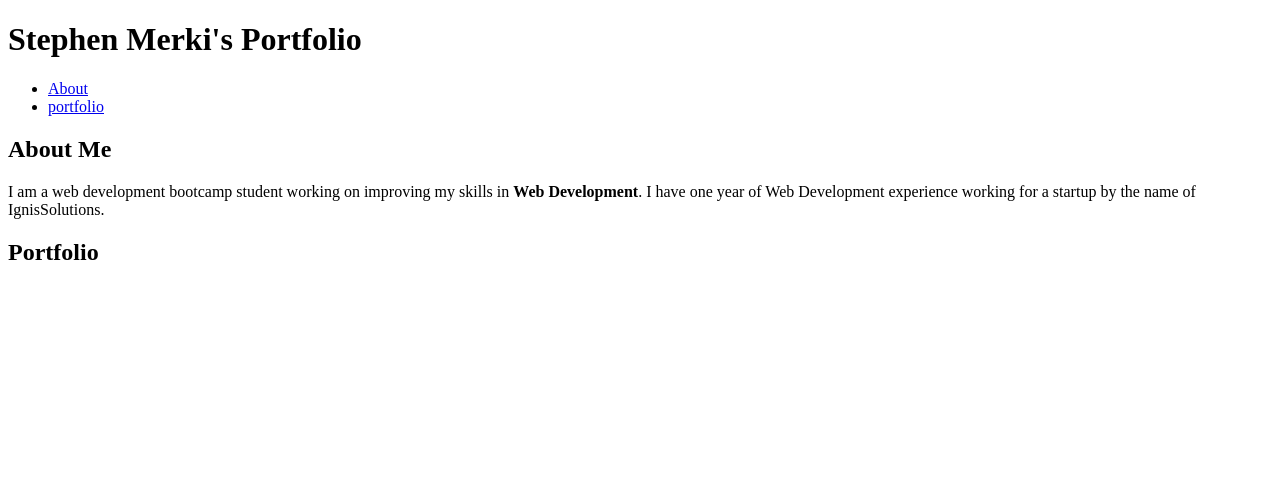
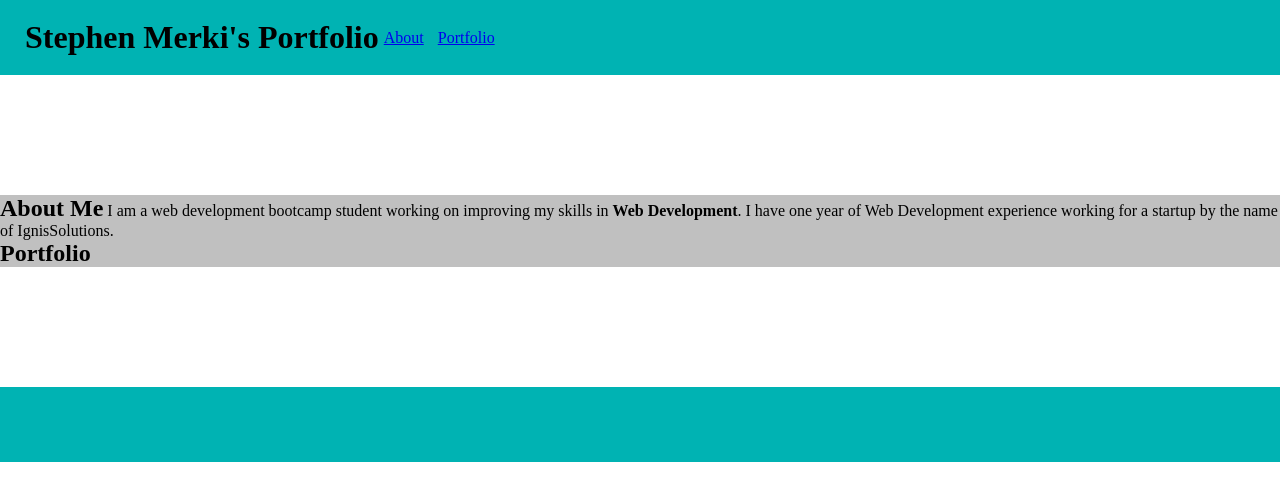
Before and after one commit to stev232/StephenPortfolio, a plain HTML site: page index.html in a window 1280 px wide. Drawn offline with Linux system fonts and the light colour scheme.

Commit message:
Set css skeleton with some background-colors assigned,

```diff
--- a/assets/css/styles.css
+++ b/assets/css/styles.css
@@ -0,0 +1,69 @@
+:root {
+    --teal: #00b3b3;
+    --silver: #c0c0c0;
+}
+
+* {
+    margin: 0px;
+    padding: 0px;
+}
+
+body {
+    display: block;
+    margin: 0px;
+    width: 100vw;
+}
+
+header {
+    align-items: center;
+    background-color: var(--teal);
+    display: flex;
+    height: 75px;
+    margin: 0px;
+    width: 100vw;
+}
+
+header h1, nav, ul {
+    display: inline;
+}
+
+header h1 {
+    padding-left: 25px;
+}
+
+header ul {
+    position: relative;
+    justify-content: end;
+}
+
+header li {
+    display: inline;
+    padding: 5px;
+}
+
+main {
+    background-color: var(--silver);
+    display: block;
+    margin-top: 120px;
+}
+
+.about, .portfolio {
+    display: block;
+}
+
+.aboutHeading, .aboutContent, .portfolioHeading, .portfolioContent {
+    display: inline;
+}
+
+.content p, .content h2 {
+    display: inline;
+}
+
+footer {
+    align-items: center;
+    background-color: var(--teal);
+    display: flex;
+    height: 75px;
+    margin-top: 120px;
+    width: 100vw;
+}
--- a/index.html
+++ b/index.html
@@ -2,16 +2,18 @@
 <html lang="en-us">
     <head>
         <meta charset="UTF-8" />
-        <link rel="stylesheet" href="./assets/css/style.css">
+        <link rel="stylesheet" href="./assets/css/styles.css">
         <title>Portfolio</title>
     </head>
     <body>
         <header>
             <h1>Stephen Merki's Portfolio</h1>
-            <ul>
-                <li><a href="#about">About</a></li>
-                <li><a href="#portfolio">portfolio</a></li>
-            </ul>
+            <nav>
+                <ul>
+                    <li><a href="#about">About</a></li>
+                    <li><a href="#portfolio">Portfolio</a></li>
+                </ul>
+            </nav>
         </header>
         <main>
             <section class="content">
```
